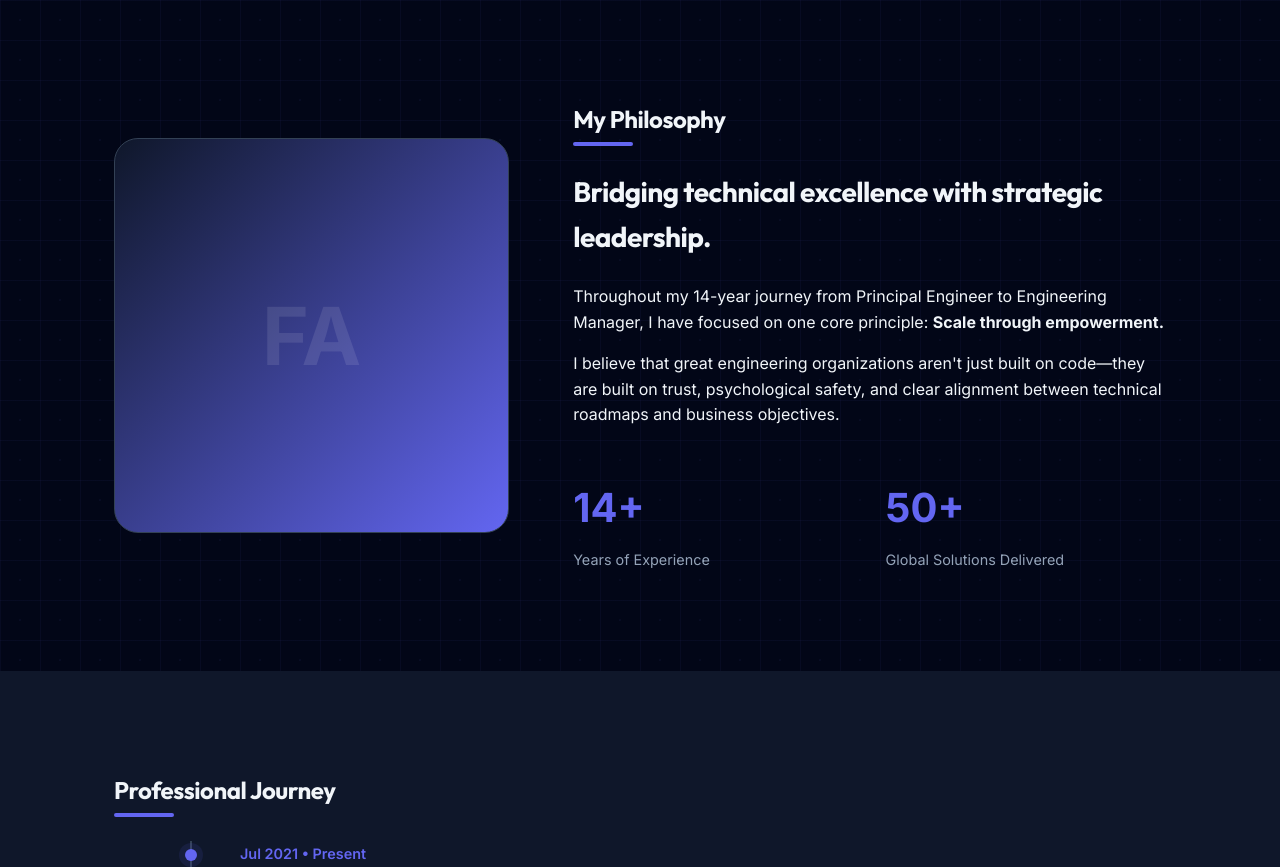
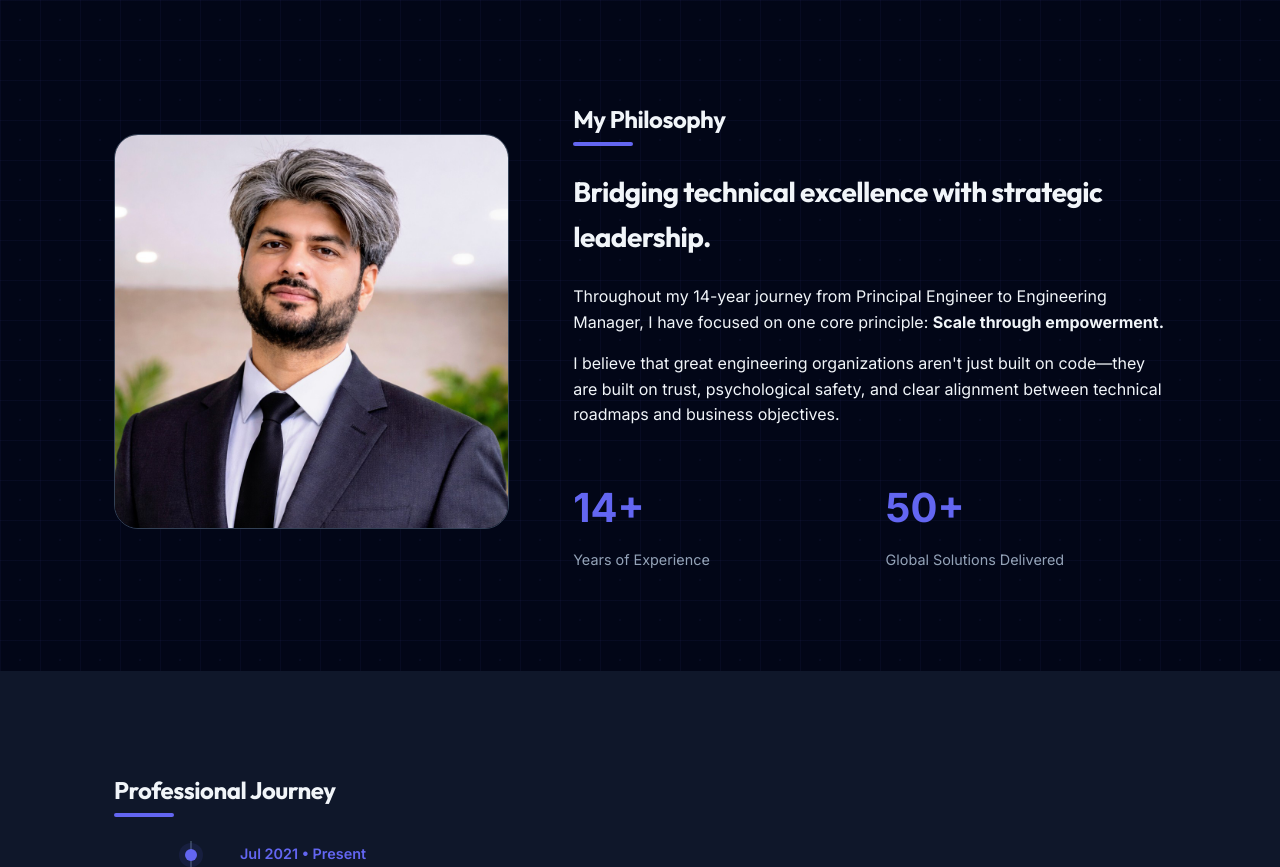
Before and after one commit to frazanwer-arch/aboutme, a plain HTML site: page index.html in a window 1280 px wide. Shown: the part 800-1667 px from the top of the page. Drawn offline with Linux system fonts and the light colour scheme.

Commit message:
Add files via upload

```diff
--- a/index.html
+++ b/index.html
@@ -47,11 +47,8 @@
         <div class="container">
             <div class="about-grid">
                 <div class="about-image" data-reveal>
-                    <!-- Abstract CSS Pattern Placeholder -->
-                    <div
-                        style="width: 100%; aspect-ratio: 1; background: linear-gradient(135deg, var(--bg-surface), var(--primary)); border-radius: 24px; display: flex; align-items: center; justify-content: center; border: 1px solid var(--border);">
-                        <span style="font-size: 5rem; font-weight: 700; color: rgba(255,255,255,0.1);">FA</span>
-                    </div>
+                    <img src="IMG-20250331-WA00011.png" alt="Fraz Anwer"
+                        style="width: 100%; aspect-ratio: 1; object-fit: cover; border-radius: 24px; border: 1px solid var(--border); box-shadow: var(--shadow-lg);">
                 </div>
                 <div class="about-text" data-reveal>
                     <h2 class="title-underline">My Philosophy</h2>
```
Also changed, not shown: IMG-20250331-WA00011.png (added).
